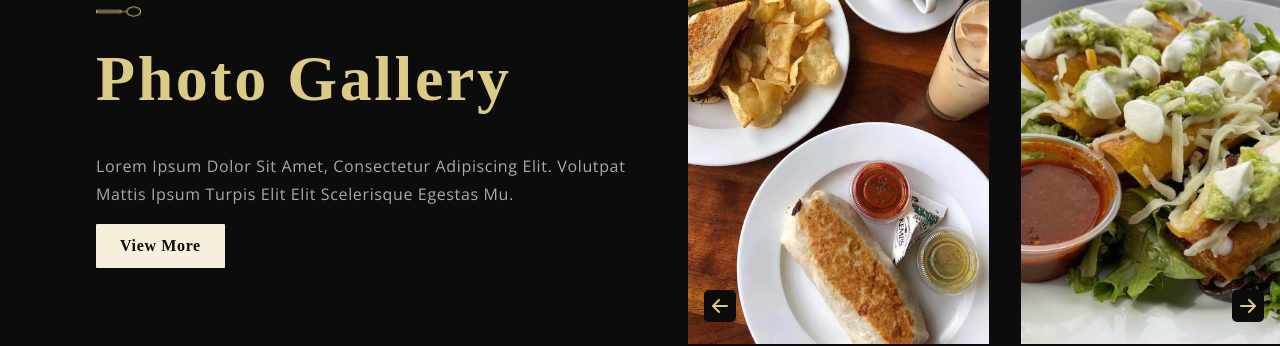
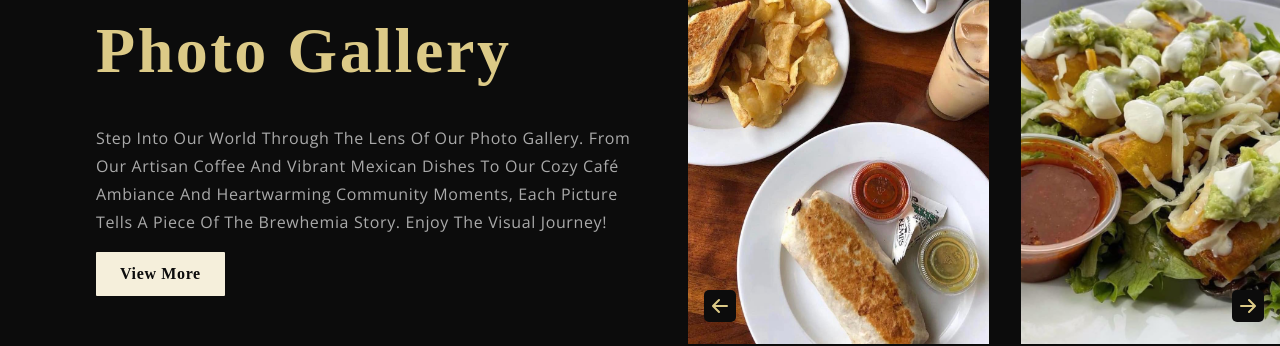
Before and after one commit to brosmar18/restaurant-frontend, a React (Create React App) app: page / in a window 1280 px wide. Shown: the part 6220-6566 px from the top of the page. Built offline with nearby package versions, Linux system fonts and the light colour scheme; a web font is replaced by a local one.

Commit message:
gallery left scroll fixed

```diff
--- a/src/container/Gallery/Gallery.jsx
+++ b/src/container/Gallery/Gallery.jsx
@@ -12,7 +12,7 @@ function Gallery() {
     const { current } = scrollRef;
 
     if (direction === 'left') {
-      current.scrollRef -= 300;
+      current.scrollLeft -= 300;
     } else {
       current.scrollLeft += 300;
     }
@@ -24,7 +24,7 @@ function Gallery() {
       <div className="app__gallery-content">
         <SubHeading title="Instagram" />
         <h1 className="headtext__cormorant">Photo Gallery</h1>
-        <p className="p__opensans" style={{ color: '#AAAAAA', marginTop: '2rem' }}>Lorem ipsum dolor sit amet, consectetur adipiscing elit. Volutpat mattis ipsum turpis elit elit scelerisque egestas mu.</p>
+        <p className="p__opensans" style={{ color: '#AAAAAA', marginTop: '2rem' }}>Step into our world through the lens of our Photo Gallery. From our artisan coffee and vibrant Mexican dishes to our cozy café ambiance and heartwarming community moments, each picture tells a piece of the Brewhemia story. Enjoy the visual journey!</p>
         <button type="button" className="custom__button">View More</button>
       </div>
       <div className="app__gallery-images">
```
